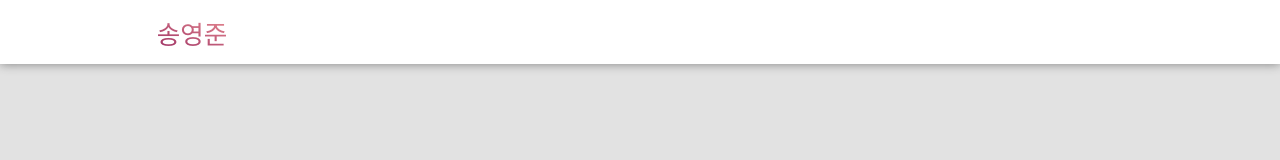
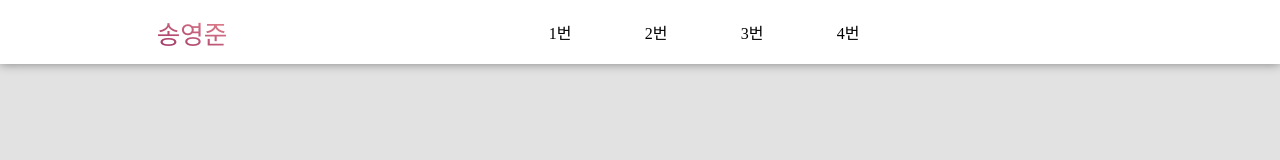
Before and after one commit to S0ngYoungJun/songsong, a website: page index.html in a window 1280 px wide. Drawn offline with Linux system fonts and the light colour scheme.

Commit message:
ul1 li생성

```diff
--- a/index.html
+++ b/index.html
@@ -58,7 +58,12 @@
 <div id="navmain">
   <div class="navcenter">
     <div>송영준</div>
-    <ul></ul>
+    <ul>
+      <li>1번</li>
+      <li>2번</li>
+      <li>3번</li>
+      <li>4번</li>
+    </ul>
     <ul></ul>
   </div>
 </div>
```
